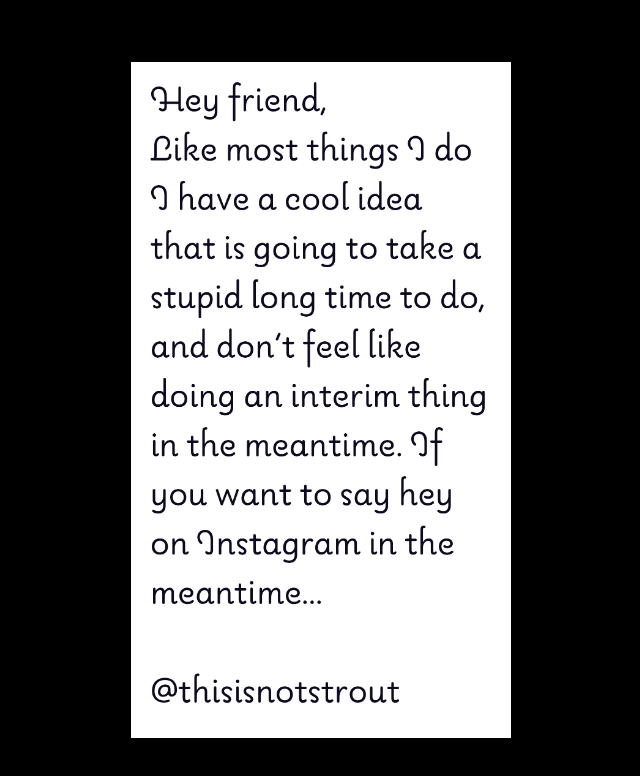
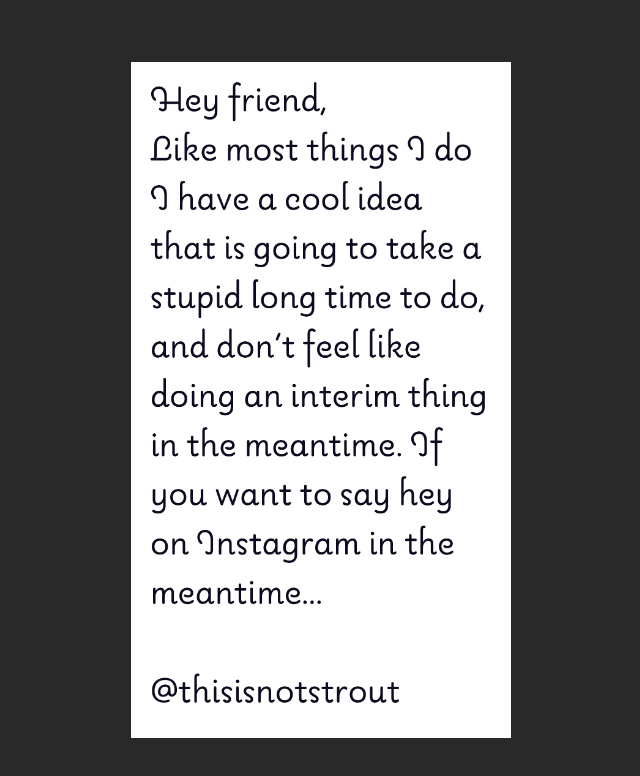
Before and after one commit to BrianStrout/thisisnotstrout, a website: page index.html in a window 1280 px wide. Shown: the whole page, without its empty margins (319-959 px from the left). Drawn offline with Linux system fonts and the light colour scheme.

Commit message:
update background color

```diff
--- a/src/scss/_root.scss
+++ b/src/scss/_root.scss
@@ -2,7 +2,7 @@
   margin: 0;
   padding: 0;
   box-sizing: border-box;
-  --base: black;
+  --base: rgb(41, 41, 41);
 }
 
 .shell {
```
Also changed, not shown: index.css, 1 other file.
